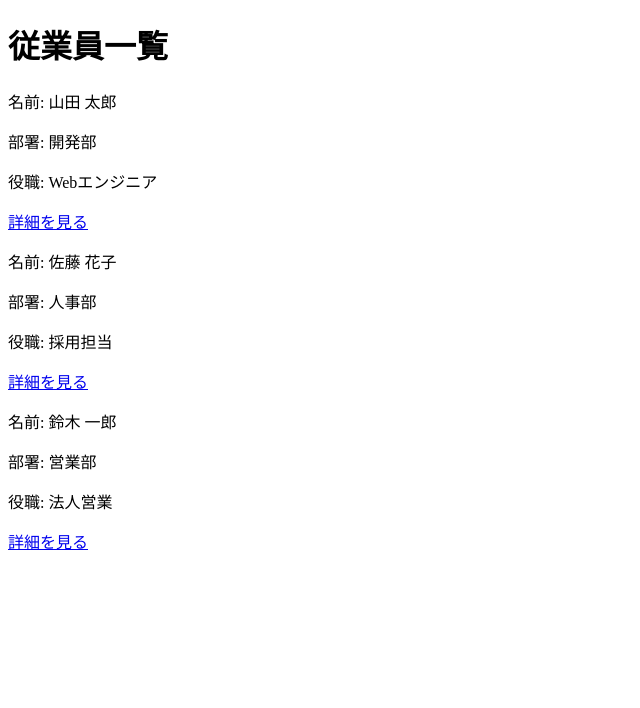
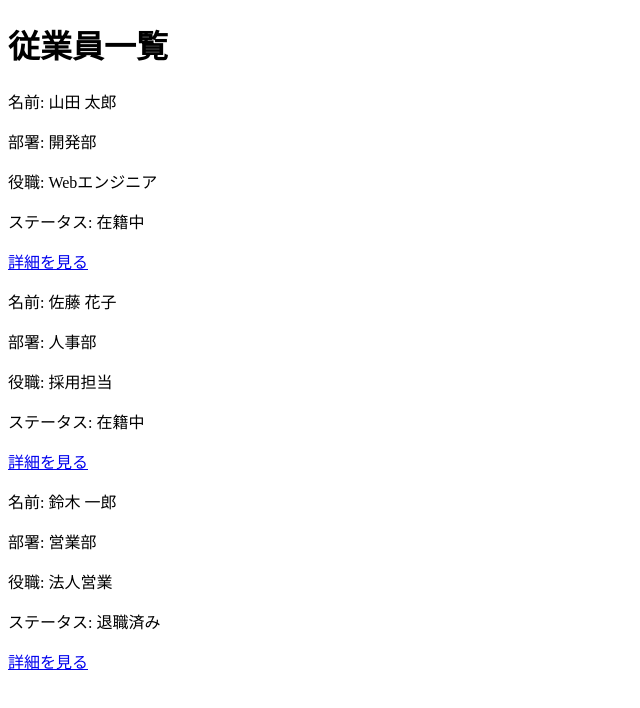
Before and after one commit to yuuttana1223/employee-system, an Angular app: page /employees in a window 1280 px wide. Shown: the top 708 px of the page, without its empty margins (0-640 px from the left). Built offline with nearby package versions, Linux system fonts and the light colour scheme.

Commit message:
Add employee status display

```diff
--- a/src/app/employees/employee-list/employee-list.html
+++ b/src/app/employees/employee-list/employee-list.html
@@ -4,6 +4,11 @@
     <p>名前: {{ employee.name }}</p>
     <p>部署: {{ employee.department }}</p>
     <p>役職: {{ employee.position }}</p>
+    @if (employee.status === 'active') {
+      <p>ステータス: 在籍中</p>
+    } @else {
+      <p>ステータス: 退職済み</p>
+    }
     <a [routerLink]="['/employees', employee.id]">詳細を見る</a>
   </section>
 } @empty {
--- a/src/app/employees/employee-list/employee-list.ts
+++ b/src/app/employees/employee-list/employee-list.ts
@@ -17,18 +17,21 @@ export class EmployeeList {
       name: '山田 太郎',
       department: '開発部',
       position: 'Webエンジニア',
+      status: 'active',
     },
     {
       id: '2',
       name: '佐藤 花子',
       department: '人事部',
       position: '採用担当',
+      status: 'active',
     },
     {
       id: '3',
       name: '鈴木 一郎',
       department: '営業部',
       position: '法人営業',
+      status: 'inactive',
     },
   ];
 }
--- a/src/app/employees/employee.ts
+++ b/src/app/employees/employee.ts
@@ -3,4 +3,5 @@ export interface Employee {
   name: string;
   department: string;
   position: string;
+  status: 'active' | 'inactive';
 }
```
